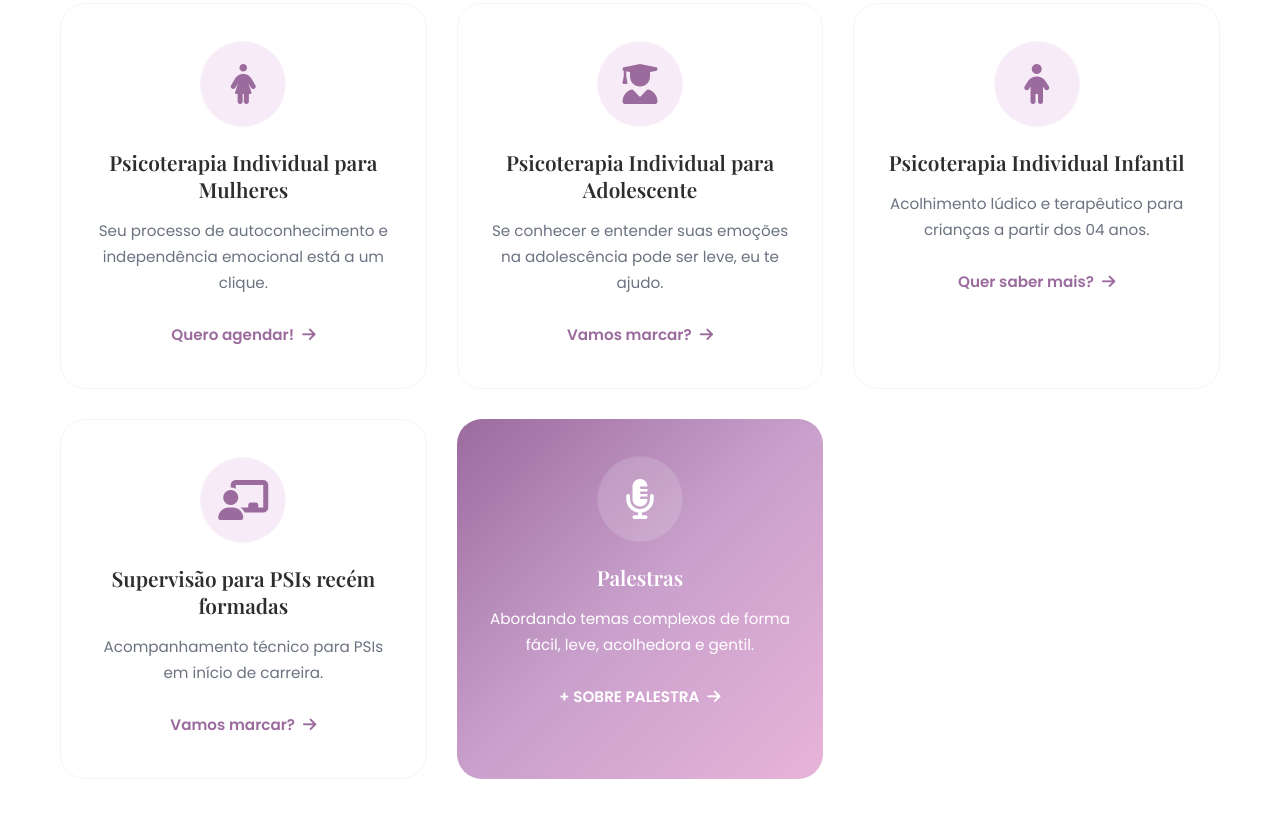
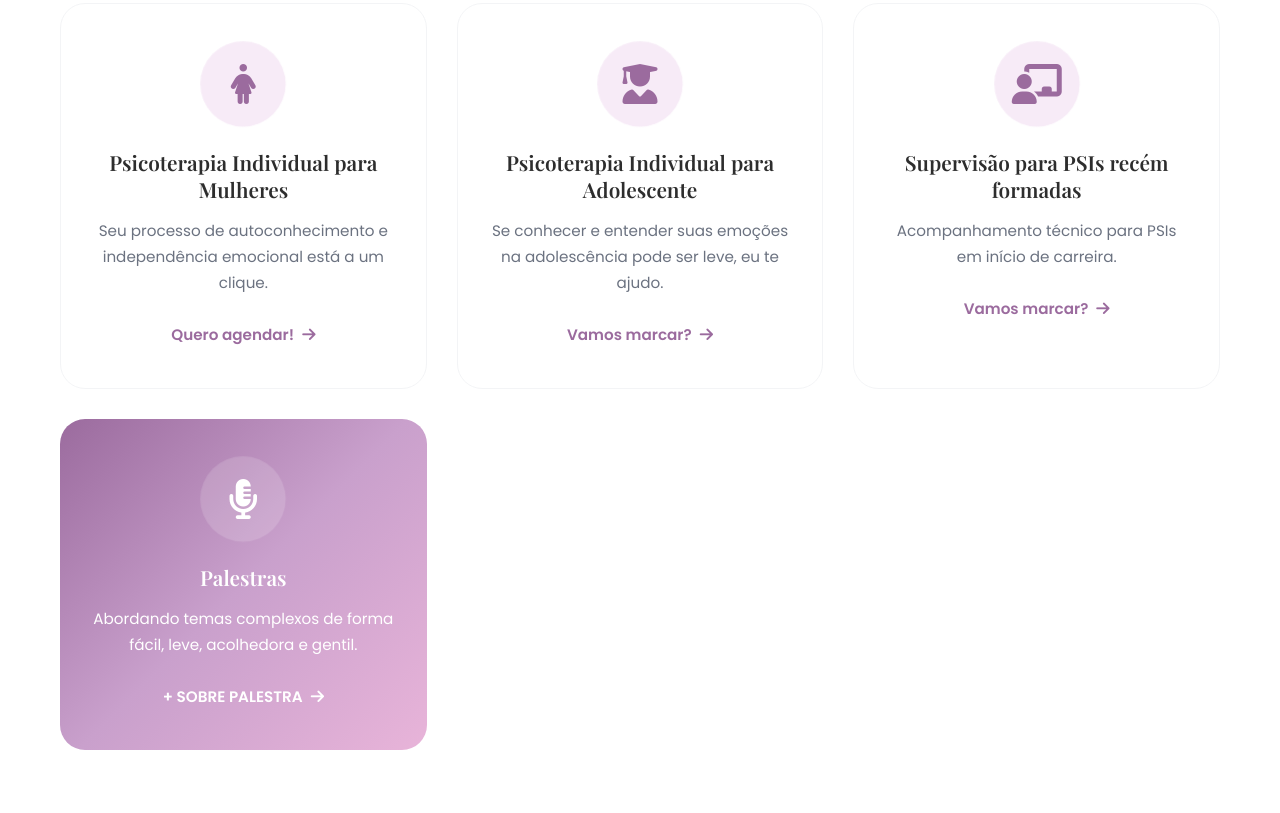
Before and after one commit to WallaceCampista/SiteVictoria, a website: page index.html in a window 1280 px wide. Shown: the part 2407-3220 px from the top of the page. Drawn offline with nearby package versions, Linux system fonts and the light colour scheme.

Commit message:
refine content and update service numbering in index.html

```diff
--- a/index.html
+++ b/index.html
@@ -146,7 +146,7 @@
                         <p>Tenho uma trajetória pessoal que me conecta com as dores que escuto, e é isso que torna meu trabalho único, humano e transformador.</p>
                     </div>
 
-                    <p class="animate-on-scroll">Acredito que <strong>saúde mental não é um luxo, é uma necessidade</strong>. Por isso, ajudo mulheres, adolescentes e crianças a construírem relações mais saudáveis - consigo mesmas e com o outro.</p>
+                    <p class="animate-on-scroll">Acredito que <strong>saúde mental não é um luxo, é uma necessidade</strong>. Por isso, ajudo mulheres e adolescentes a construírem relações mais saudáveis, consigo mesmas e com o outro.</p>
 
                     <p class="animate-on-scroll">Além da área clínica também realizo <strong>palestras</strong>, visando levar para cada vez mais pessoas a importância da saúde mental, de forma leve e eficaz.</p>
 
@@ -215,21 +215,6 @@
                 <!-- Serviço 3 -->
                 <div class="servico-card animate-on-scroll">
                     <div class="servico-icon">
-                        <i class="fas fa-child"></i>
-                        <div class="icon-bg"></div>
-                    </div>
-                    <h3>Psicoterapia Individual Infantil</h3>
-                    <p>Acolhimento lúdico e terapêutico para crianças a partir dos 04 anos.</p>
-                    <a href="#contato" class="servico-btn">
-                        <span>Quer saber mais?</span>
-                        <i class="fas fa-arrow-right"></i>
-                    </a>
-                    <div class="card-glow"></div>
-                </div>
-
-                <!-- Serviço 4 -->
-                <div class="servico-card animate-on-scroll">
-                    <div class="servico-icon">
                         <i class="fas fa-chalkboard-teacher"></i>
                         <div class="icon-bg"></div>
                     </div>
@@ -242,7 +227,7 @@
                     <div class="card-glow"></div>
                 </div>
 
-                <!-- Serviço 5 -->
+                <!-- Serviço 4 -->
                 <div class="servico-card featured animate-on-scroll">
                     <div class="servico-icon">
                         <i class="fas fa-microphone-alt"></i>
```
